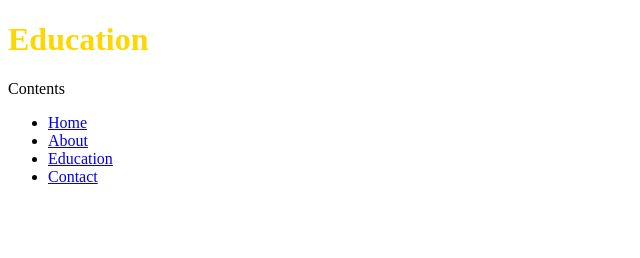
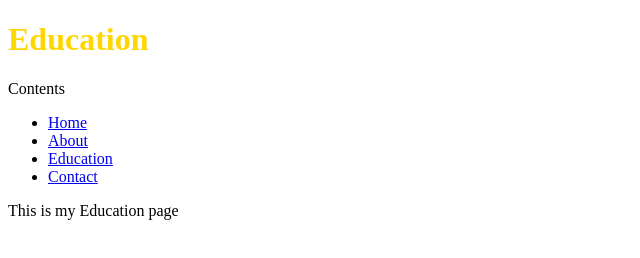
Before and after one commit to lasyavanga/v1.lasya.net, a plain HTML site: page education.html in a window 1280 px wide. Shown: the whole page, without its empty margins (0-640 px from the left). Drawn offline with Linux system fonts and the light colour scheme.

Commit message:
Added paragraph

```diff
--- a/education.html
+++ b/education.html
@@ -28,6 +28,7 @@
             <a href="contact.html">Contact</a>
         </li>
     </ul>
-    <p></p>
+    <p>This is my Education page</p>
+
 </body>
 </html>
```
Also changed, not shown: index.html (+1 -0 lines).
